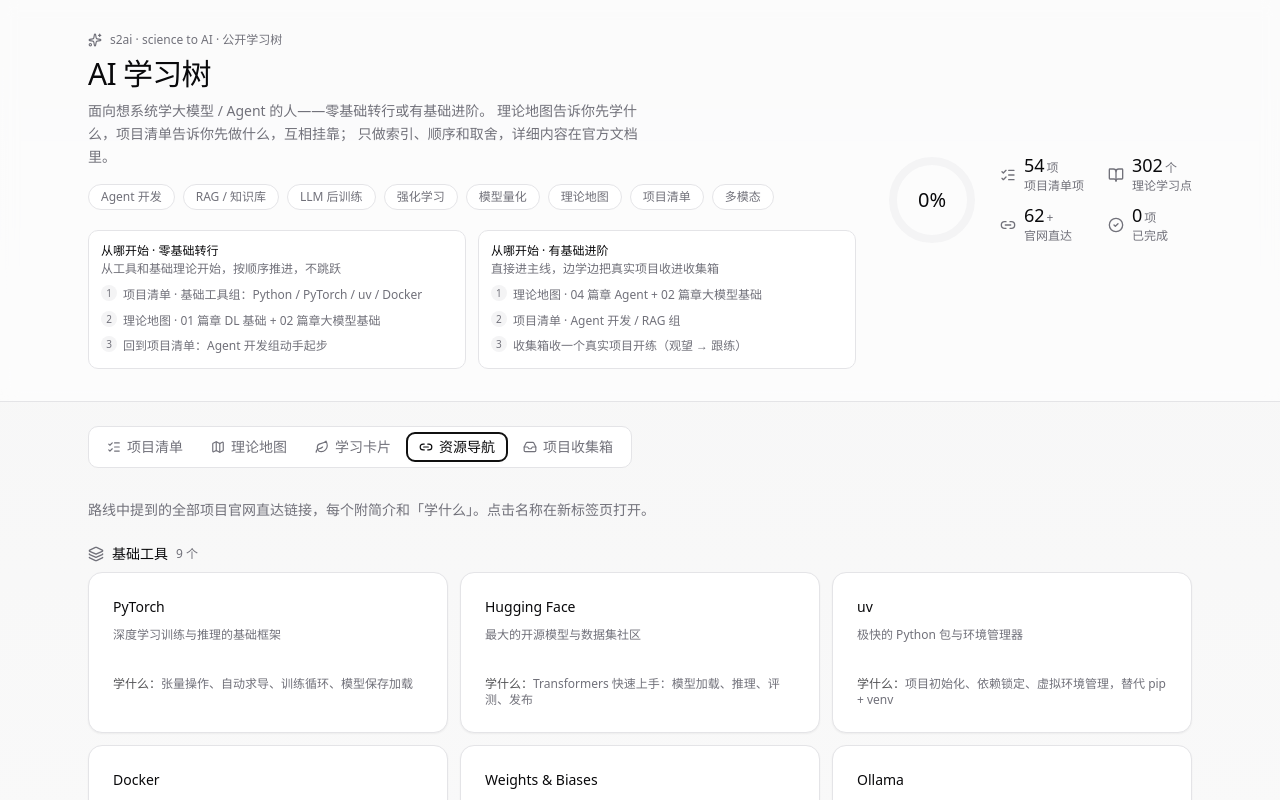
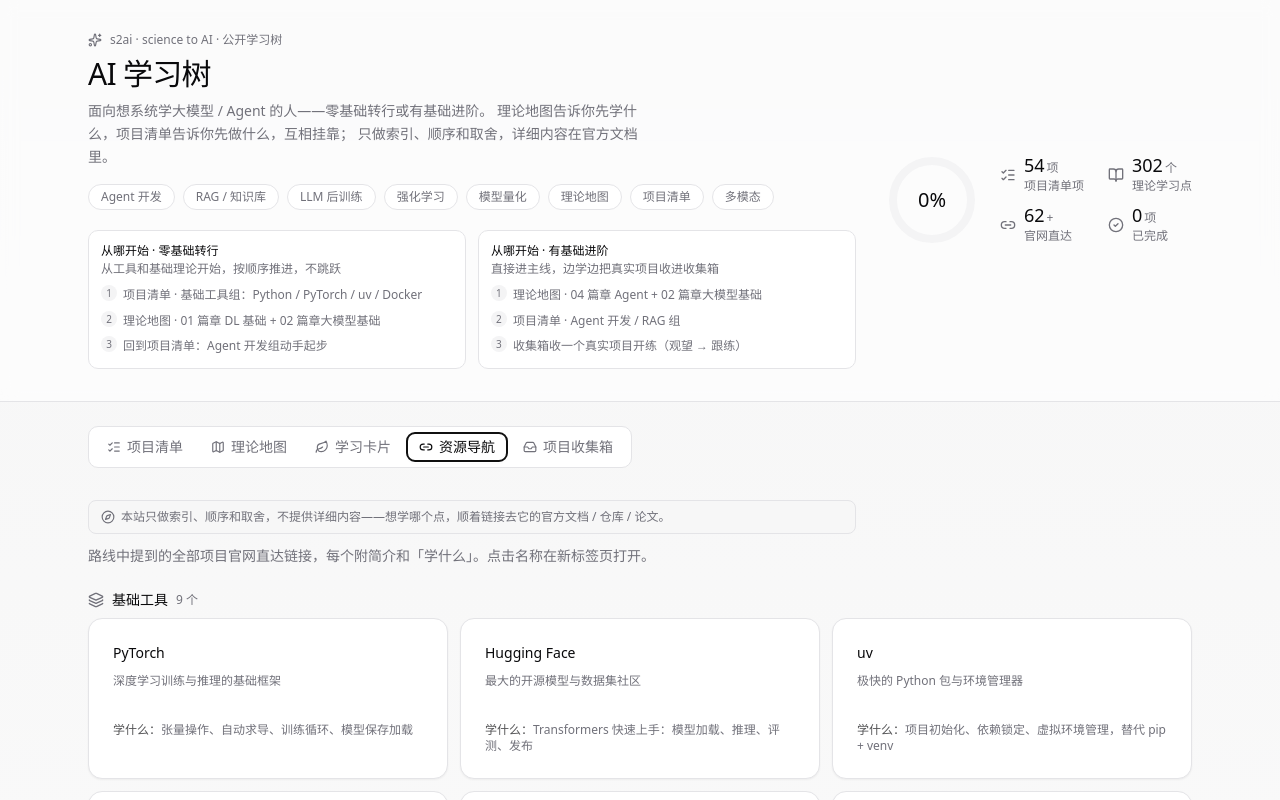
Before and after one commit to chenxiaoyu0505/S2AI, a React (Vite) app: page / in a window 1280 px wide. Both pictures are taken after a click on the tab "资源导航". Shown: the top 800 px of the page. Built offline with nearby package versions, Linux system fonts and the light colour scheme.

Commit message:
feat: 全站索引站定位文案（hero + 五个板块统一 IndexNote 提示）

```diff
--- /dev/null
+++ b/src/components/IndexNote.tsx
@@ -0,0 +1,11 @@
+import { Compass } from 'lucide-react'
+
+/** 全站定位提示：本站只做索引和顺序，不提供详细内容（见 DESIGN.md §3 定位） */
+export default function IndexNote() {
+  return (
+    <p className="flex items-start gap-1.5 rounded-md border bg-muted/40 px-3 py-2 text-xs text-muted-foreground max-w-3xl">
+      <Compass className="h-3.5 w-3.5 mt-px flex-none" />
+      本站只做索引、顺序和取舍，不提供详细内容——想学哪个点，顺着链接去它的官方文档 / 仓库 / 论文。
+    </p>
+  )
+}
--- a/src/pages/Home.tsx
+++ b/src/pages/Home.tsx
@@ -19,6 +19,7 @@ import {
   RESOURCES, MM_CAT,
 } from '@/data/resources'
 import { THEORY_TOTAL } from '@/data/theory'
+import IndexNote from '@/components/IndexNote'
 import TheoryMap from '@/sections/TheoryMap'
 import Inbox from '@/sections/Inbox'
 import Cards from '@/sections/Cards'
@@ -186,6 +187,7 @@ export default function Home() {
 
           {/* 项目清单 */}
           <TabsContent value="checklist">
+            <div className="mb-4"><IndexNote /></div>
             <div className="flex items-center justify-between mb-4">
               <p className="text-sm text-muted-foreground">学完一项勾一项，进度自动保存在本机浏览器。</p>
               <Button
@@ -268,9 +270,12 @@ export default function Home() {
 
           {/* 资源导航 */}
           <TabsContent value="resources" className="space-y-6">
-            <p className="text-sm text-muted-foreground">
-              路线中提到的全部项目官网直达链接，每个附简介和「学什么」。点击名称在新标签页打开。
-            </p>
+            <div className="space-y-3">
+              <IndexNote />
+              <p className="text-sm text-muted-foreground">
+                路线中提到的全部项目官网直达链接，每个附简介和「学什么」。点击名称在新标签页打开。
+              </p>
+            </div>
             {RESOURCES.map(cat => (
               <div key={cat.name}>
                 <h3 className="text-sm font-medium mb-2 flex items-center gap-2">
--- a/src/sections/Cards.tsx
+++ b/src/sections/Cards.tsx
@@ -7,6 +7,7 @@ import { THEORY_CHAPTERS } from '@/data/theory'
 import { CHECKLIST } from '@/data/content'
 import { INBOX } from '@/data/inbox'
 import { loadGrads, saveGrads, loadDemoted, saveDemoted, demoteFeedText } from '@/lib/graduated'
+import IndexNote from '@/components/IndexNote'
 
 interface NodeRef {
   label: string
@@ -61,6 +62,7 @@ export default function Cards() {
 
   return (
     <div className="space-y-4">
+      <IndexNote />
       <p className="text-sm text-muted-foreground leading-relaxed max-w-3xl">
         学习卡片是树上的叶子：挂在任意节点上的粗粒度知识索引卡——不是笔记、不是教程，
         一张卡让人 30 秒判断"这是什么、跟我什么关系、接下来去哪"。
--- a/src/sections/Inbox.tsx
+++ b/src/sections/Inbox.tsx
@@ -4,6 +4,7 @@ import { Badge } from '@/components/ui/badge'
 import { Card, CardContent, CardDescription, CardHeader } from '@/components/ui/card'
 import { INBOX, type InboxItem, type InboxLevel } from '@/data/inbox'
 import { loadGrads, saveGrads, makeGradDraft, gradFeedText, isGradStale, type GradDraft } from '@/lib/graduated'
+import IndexNote from '@/components/IndexNote'
 
 const LEVEL_STYLE: Record<InboxLevel, string> = {
   观望: 'bg-muted text-muted-foreground',
@@ -29,6 +30,7 @@ export default function Inbox() {
 
   return (
     <div className="space-y-4">
+      <IndexNote />
       <p className="text-sm text-muted-foreground leading-relaxed max-w-3xl">
         项目收集箱：学习途中看到好项目但暂时没空学？先把链接丢给你的 Agent 收录进来——
         自动补一句解析、归到树上对应位置、给出下潜路径，之后按「观望 → 跟练 → 深入」按需投入。
--- a/src/sections/TheoryMap.tsx
+++ b/src/sections/TheoryMap.tsx
@@ -7,6 +7,7 @@ import { Checkbox } from '@/components/ui/checkbox'
 import { Progress } from '@/components/ui/progress'
 import { Separator } from '@/components/ui/separator'
 import { THEORY_CHAPTERS, THEORY_TOTAL, THEORY_DONE } from '@/data/theory'
+import IndexNote from '@/components/IndexNote'
 
 const STORE_KEY = 'ai-study-theory-v1'
 const THEORY_MODULES = THEORY_CHAPTERS.reduce((n, c) => n + c.modules.length, 0)
@@ -39,6 +40,7 @@ export default function TheoryMap() {
 
   return (
     <div className="space-y-4">
+      <IndexNote />
       <div className="flex items-center justify-between gap-4 flex-wrap">
         <p className="text-sm text-muted-foreground leading-relaxed max-w-2xl">
           理论地图：大模型 / Agent 的知识骨架。{THEORY_CHAPTERS.length} 篇章 · {THEORY_MODULES} 模块 · {THEORY_TOTAL} 学习点，数据源自笔记目录总览。
```
Also changed, not shown: 1 other file (tests, documents, lock files or other folders).
